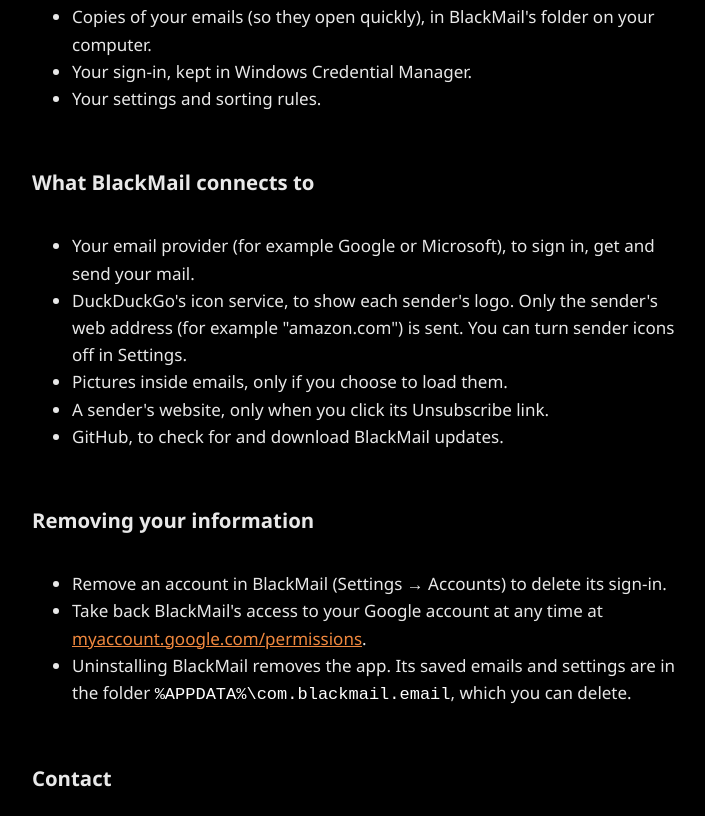
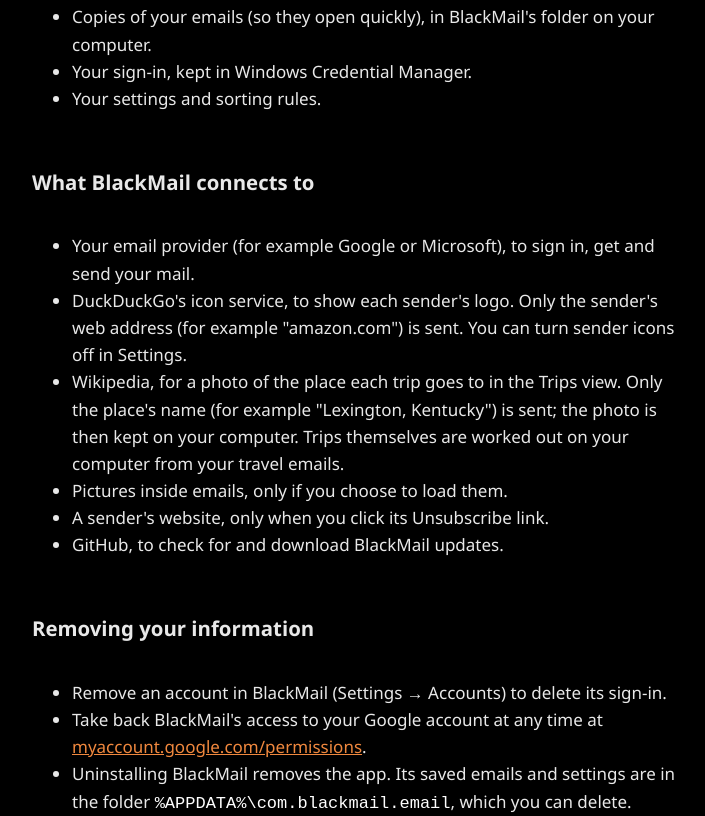
Before and after one commit to MrSchaffner/blackmail-releases, a plain HTML site: page docs/privacy.html in a window 1280 px wide. Shown: the part 1144-1960 px from the top of the page, without its empty margins (285-990 px from the left). Drawn offline with Linux system fonts and the light colour scheme.

Commit message:
Privacy policy: Wikipedia photos for the Trips view
Co-Authored-By: Claude Opus 5.5 <noreply@anthropic.com>

```diff
--- a/docs/privacy.html
+++ b/docs/privacy.html
@@ -9,7 +9,7 @@
 <body>
   <p><a href="index.html">BlackMail</a></p>
   <h1>Privacy Policy</h1>
-  <p>Last updated: October 13, 2026</p>
+  <p>Last updated: October 27, 2026</p>
 
   <p>BlackMail is an email app that runs on your own Windows computer. This page explains what it does with
   your information.</p>
@@ -44,6 +44,9 @@
     <li>Your email provider (for example Google or Microsoft), to sign in, get and send your mail.</li>
     <li>DuckDuckGo's icon service, to show each sender's logo. Only the sender's web address (for example
     "amazon.com") is sent. You can turn sender icons off in Settings.</li>
+    <li>Wikipedia, for a photo of the place each trip goes to in the Trips view. Only the place's name (for
+    example "Lexington, Kentucky") is sent; the photo is then kept on your computer. Trips themselves are worked
+    out on your computer from your travel emails.</li>
     <li>Pictures inside emails, only if you choose to load them.</li>
     <li>A sender's website, only when you click its Unsubscribe link.</li>
     <li>GitHub, to check for and download BlackMail updates.</li>
```
